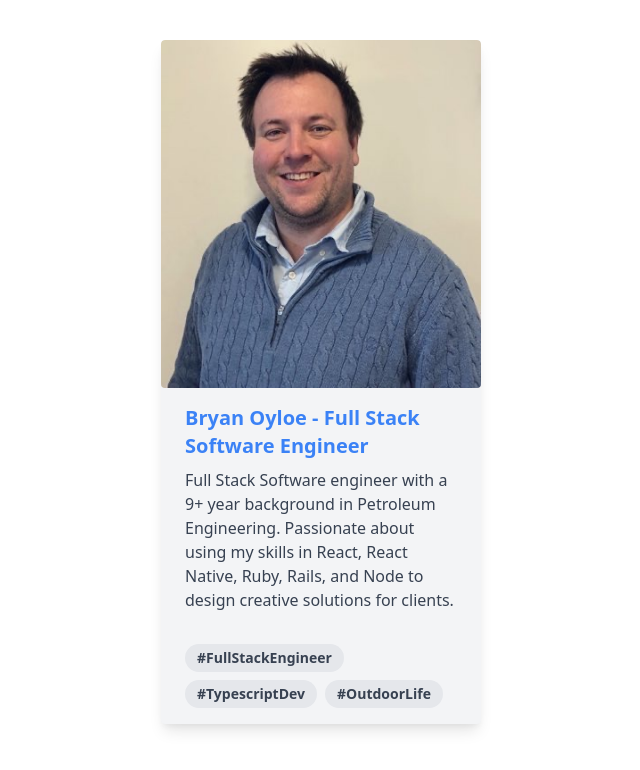
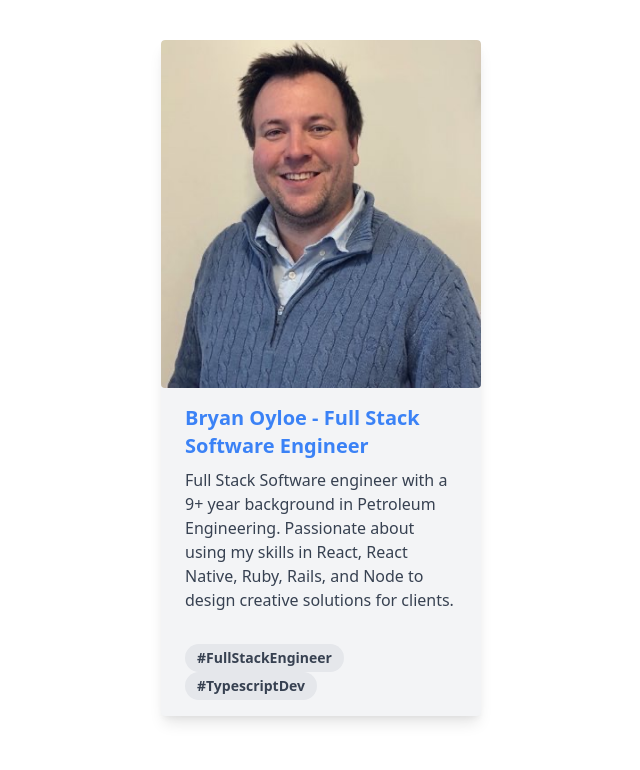
Before and after one commit to boyloe/portfolio, a React (Create React App) app: page / in a window 1280 px wide. Shown: the top 770 px of the page, without its empty margins (319-959 px from the left). Built offline with nearby package versions, Linux system fonts and the light colour scheme.

Commit message:
remove hashtag span

```diff
--- a/src/App.tsx
+++ b/src/App.tsx
@@ -24,9 +24,6 @@ function App() {
           <span className="inline-block bg-gray-200 rounded-full px-3 py-1 text-sm font-semibold text-gray-700 mr-2">
             #TypescriptDev
           </span>
-          <span className="inline-block bg-gray-200 rounded-full px-3 py-1 text-sm font-semibold text-gray-700 mt-2">
-            #OutdoorLife
-          </span>
         </div>
       </div>
     </div>
```
